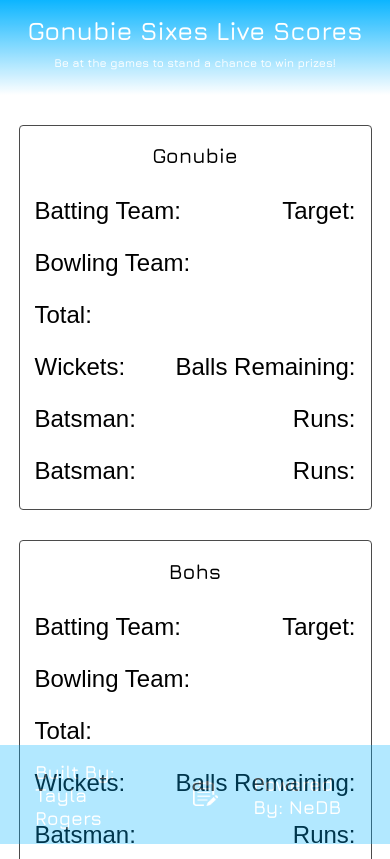
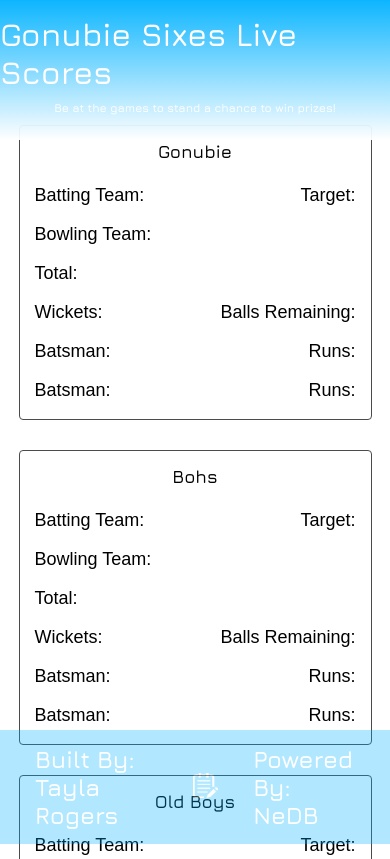
Before and after one commit to taylarogers/live-scoring, a website: page Public/index.html in a window 390 px wide. Shown: the top 859 px of the page. Drawn offline with nearby package versions, Linux system fonts and the light colour scheme; no server answers; a web font is replaced by a local one.

Commit message:
Update Text for Testing on Mobile Devices

```diff
--- a/Public/style.css
+++ b/Public/style.css
@@ -129,19 +129,19 @@
     }
 
     p {
-        font-size: 150%;
+        font-size: large;
     }
 
     h1 {
-        font-size: 200%;
+        font-size: xx-large;
     }
 
     h2 {
-        font-size: 130%;
+        font-size: large;
     }
 
     h4 {
-        font-size: 150%;
+        font-size: x-large;
     }
 }
 
```
